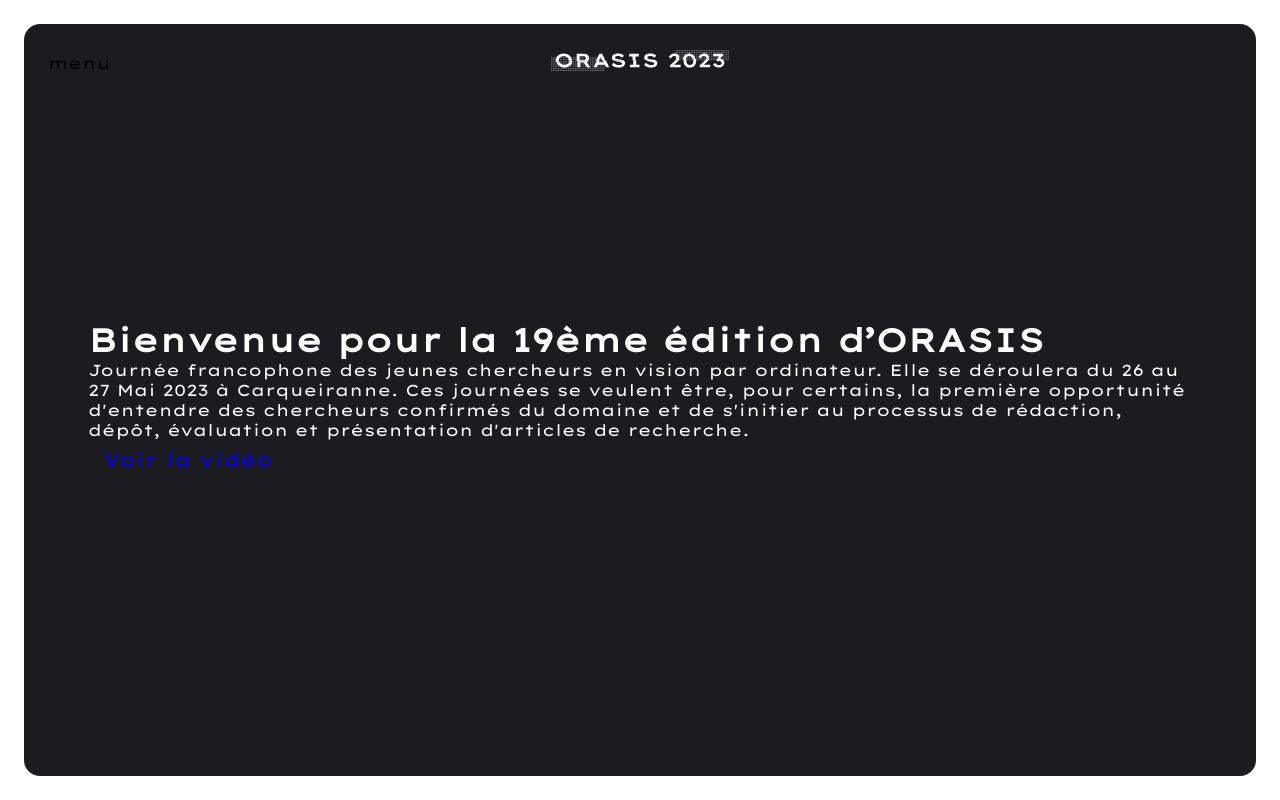
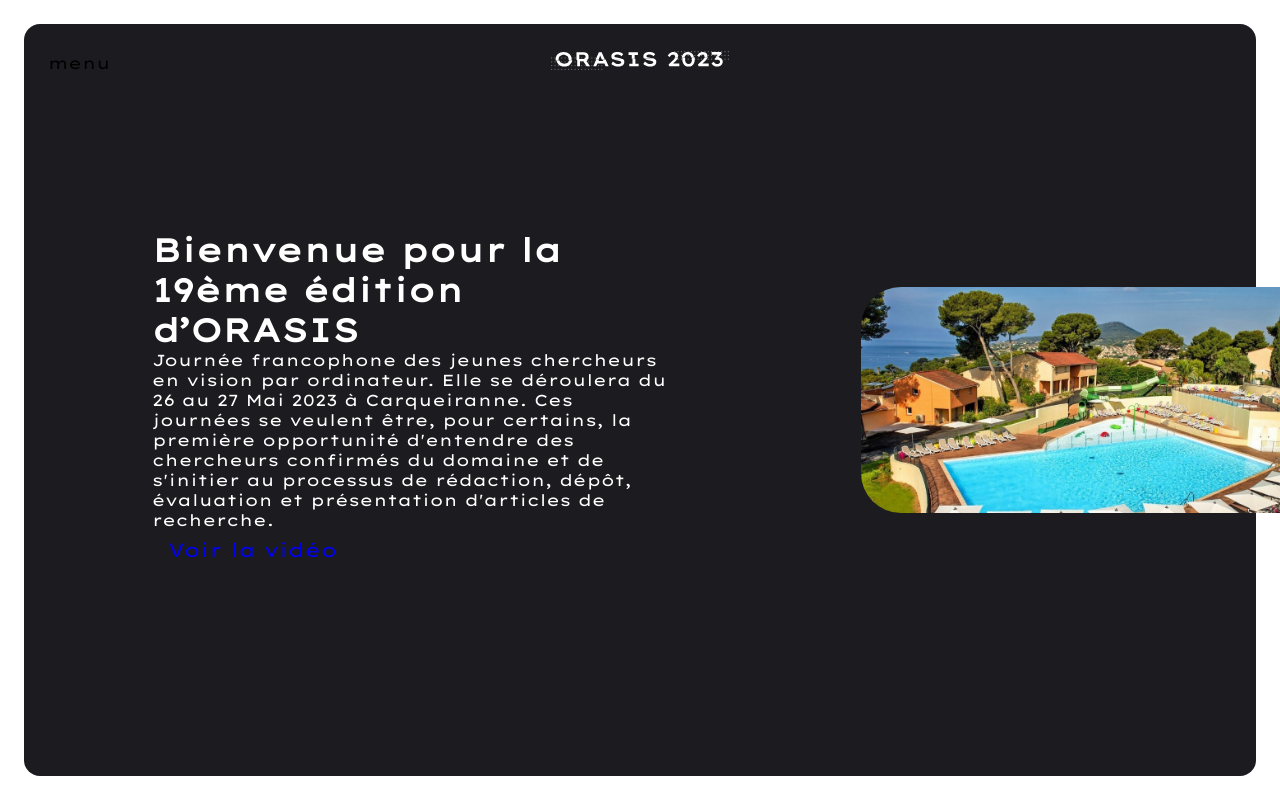
Before and after one commit to mathis-lambert/orasis_sae, a PHP site: page / in a window 1280 px wide. Run offline with PHP 8.4, Linux system fonts and the light colour scheme; some libraries are stand-ins or nearby versions.

Commit message:
some update on the UI

```diff
--- a/assets/includes/_navbar.html
+++ b/assets/includes/_navbar.html
@@ -5,7 +5,7 @@
       <span>menu</span>
     </div>
     <div class="logo">
-      <img src="./assets/img/orasis-2023-black.svg" alt="Logo Orasis 2023" />
+      <img src="./assets/img/black.svg" alt="Logo Orasis 2023" />
     </div>
 
     <div class="button-right"></div>
@@ -19,7 +19,7 @@
       <span>menu</span>
     </div>
     <div class="landing-logo">
-      <img src="./assets/img/orasis-2023-white.svg" alt="Logo Orasis 2023" />
+      <img src="./assets/img/white.svg" alt="Logo Orasis 2023" />
     </div>
     <div class="landing-button-right"></div>
   </div>
--- a/assets/style/style.css
+++ b/assets/style/style.css
@@ -265,11 +265,19 @@ body::-webkit-scrollbar-thumb:hover {
   padding-inline: 5vw;
 }
 
+.content-container {
+  align-items: center;
+  gap: 5vw;
+}
+.content-container > div {
+  flex: 0 1 40%;
+  margin-inline: 5vw;
+}
+
 .imgReveal {
   position: relative;
   overflow: hidden;
   border-radius: 40px;
-  margin-top: 20vh;
   margin-inline: auto;
   width: 90vw;
   max-width: 800px;
@@ -327,7 +335,7 @@ body::-webkit-scrollbar-thumb:hover {
 }
 .imgReveal .infoOverlay .overlayContent p {
   font-family: "Lexend-Bold";
-  font-size: 1.5rem;
+  font-size: 1rem;
 }
 .imgReveal .infoOverlay .overlayBtn {
   position: absolute;
--- a/assets/style/style.scss
+++ b/assets/style/style.scss
@@ -92,12 +92,20 @@ body {
   }
 }
 
+.content-container {
+  align-items: center;
+  gap: 5vw;
+  & > div {
+    flex: 0 1 40%;
+    margin-inline: 5vw;
+  }
+}
+
 .imgReveal {
   position: relative;
   overflow: hidden;
   border-radius: 40px;
 
-  margin-top: 20vh;
   margin-inline: auto;
 
   width: 90vw;
@@ -158,7 +166,7 @@ body {
 
       p {
         font-family: "Lexend-Bold";
-        font-size: 1.5rem;
+        font-size: 1rem;
       }
     }
     .overlayBtn {
--- a/index.php
+++ b/index.php
@@ -32,11 +32,6 @@
               <a href="https://www.youtube.com/watch?v=9bZkp7q19f0" target="_blank" class="btn">Voir la vidéo</a>
             </div>
           </div>
-        </div>
-      </div>
-    </div>
-  </div>
-  <section id="firstparaf">
           <div class="imgReveal">
             <img src="assets/img/native-mileiade.jpg" alt="">
             <div class="clippedImage">
@@ -58,7 +53,10 @@
 
             </div>
           </div>
-  </section>
+        </div>
+      </div>
+    </div>
+  </div>
   <!-- Javascript import files -->
   <script src="assets/app/index.js"></script>
 </body>
```
Also changed, not shown: index2.php (added, +26 -0 lines), assets/img/black.svg (added), assets/img/white.svg (added), 1 other file. Lines whose indentation alone changed are shown as unchanged.
